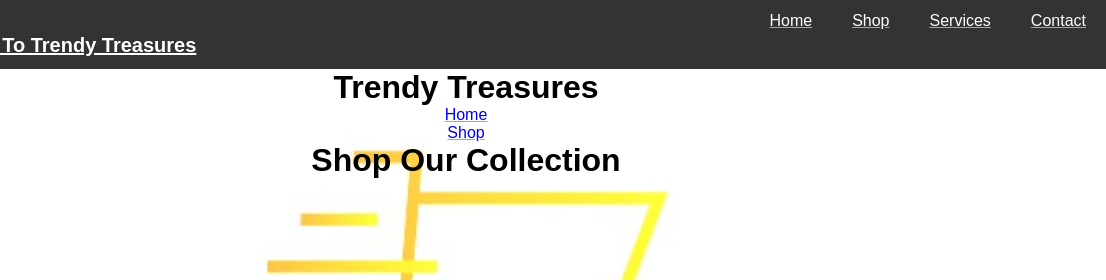
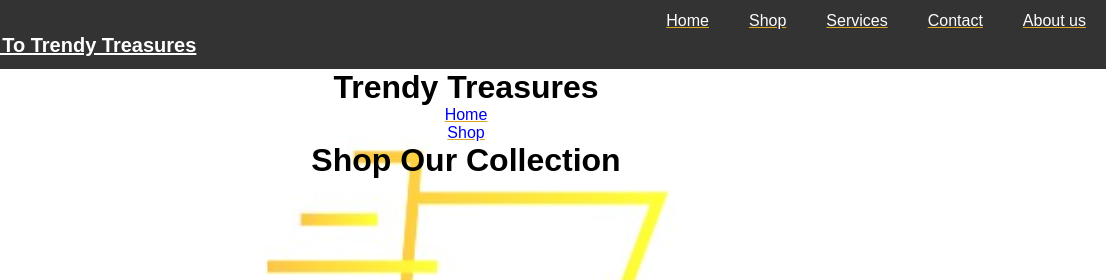
Before and after one commit to Kratoshub/Trendy-Treasures, a plain HTML site: page shop.html in a window 1280 px wide. Shown: the top 280 px of the page, 174-1280 px from the left. Drawn offline with Linux system fonts and the light colour scheme; a script that the page names is missing.

Commit message:
Update shop.html

```diff
--- a/shop.html
+++ b/shop.html
@@ -18,6 +18,7 @@
     <a href="shop.html">Shop</a>
     <a href="services.html">Services</a>
     <a href="contact.html">Contact</a>
+    <a href="aboutus.html">About us</a>
 
 
     </div>
```
